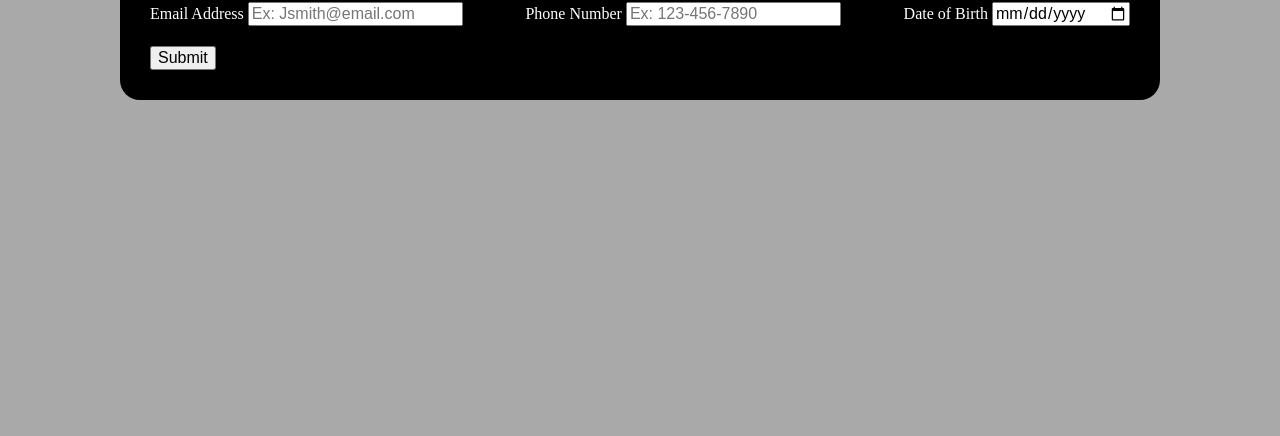
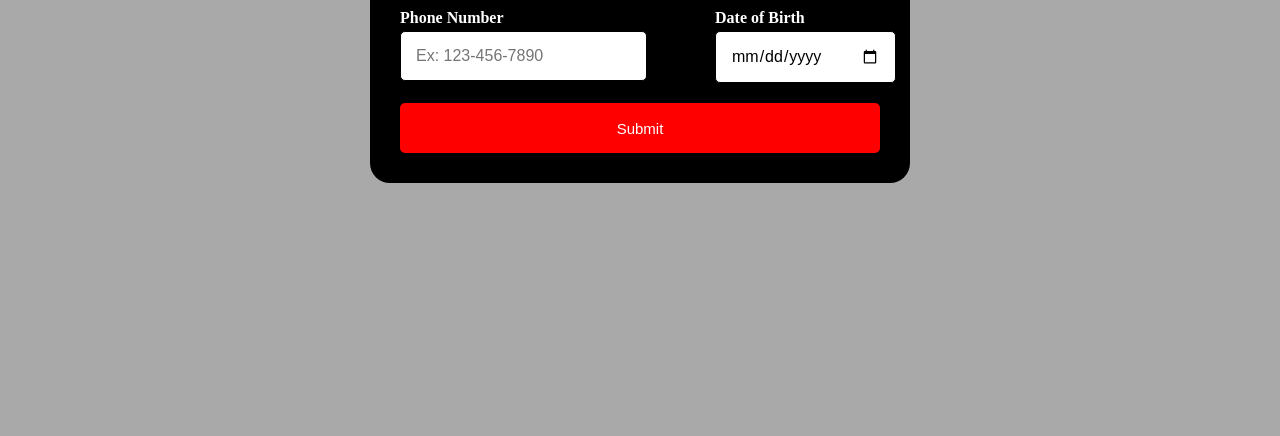
Before and after one commit to ITMD-362-lzetinaorg/lab2, a plain HTML site: page index.html in a window 1280 px wide. Shown: the part 404-840 px from the top of the page. Drawn offline with Linux system fonts and the light colour scheme.

Commit message:
finishing css
finishing the css for the rest of the form such as the button, label, and input

```diff
--- a/css/screen.css
+++ b/css/screen.css
@@ -32,3 +32,50 @@ form {
   padding: 10px;
   flex-wrap: wrap;
 }
+
+#phone-section, #email-section, #dob-section{
+  flex: 1;
+}
+
+label {
+  font-weight: bold;
+  margin-bottom: 5px;
+  display: block;
+}
+
+input {
+  width: 95%;;
+  padding: 15px;
+  border: 1px solid black;
+  border-radius: 5px;
+  font-size: 16px;
+}
+
+button {
+  float: right;
+  width: 500px;
+  height: 50px;
+  background: red;
+  color: white;
+  border: none;
+  border-radius: 5px;
+  font-size: 15px;
+}
+
+button:hover {
+  background: lightcoral;
+  color: black;
+  opacity: 1;
+  transition: 0.2s;
+}
+
+
+@media only screen and (min-width: 720px) {
+  main {
+      max-width: 500px;
+    }
+
+  input {
+      width: 90%;
+    }
+}
```
